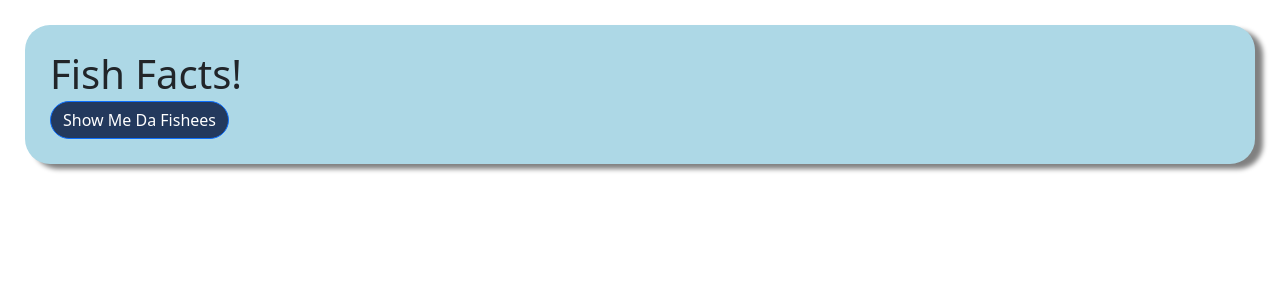
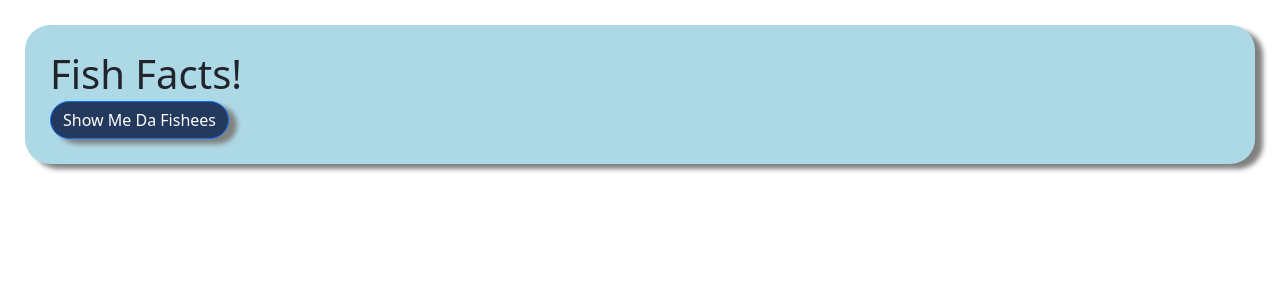
Before and after one commit to jrichards1999/fishfactsv2, a React (Create React App) app: page / in a window 1280 px wide. Shown: the top 300 px of the page. Built offline with nearby package versions, Linux system fonts and the light colour scheme.

Commit message:
More box shadows because you cannot STOP me.

```diff
--- a/src/App.js
+++ b/src/App.js
@@ -76,6 +76,7 @@ const StyledButton = styled.button`
   margin-top: -5px;
   border-radius: 25px;
   background-color: #23395d;
+  box-shadow: 8px 5px 5px gray;
 
   :hover {
     background-color: #33435e;
@@ -83,6 +84,7 @@ const StyledButton = styled.button`
 
   :focus {
     background-color: #23395d;
+    box-shadow: 8px 5px 5px gray;
   }
 `;
 
```
